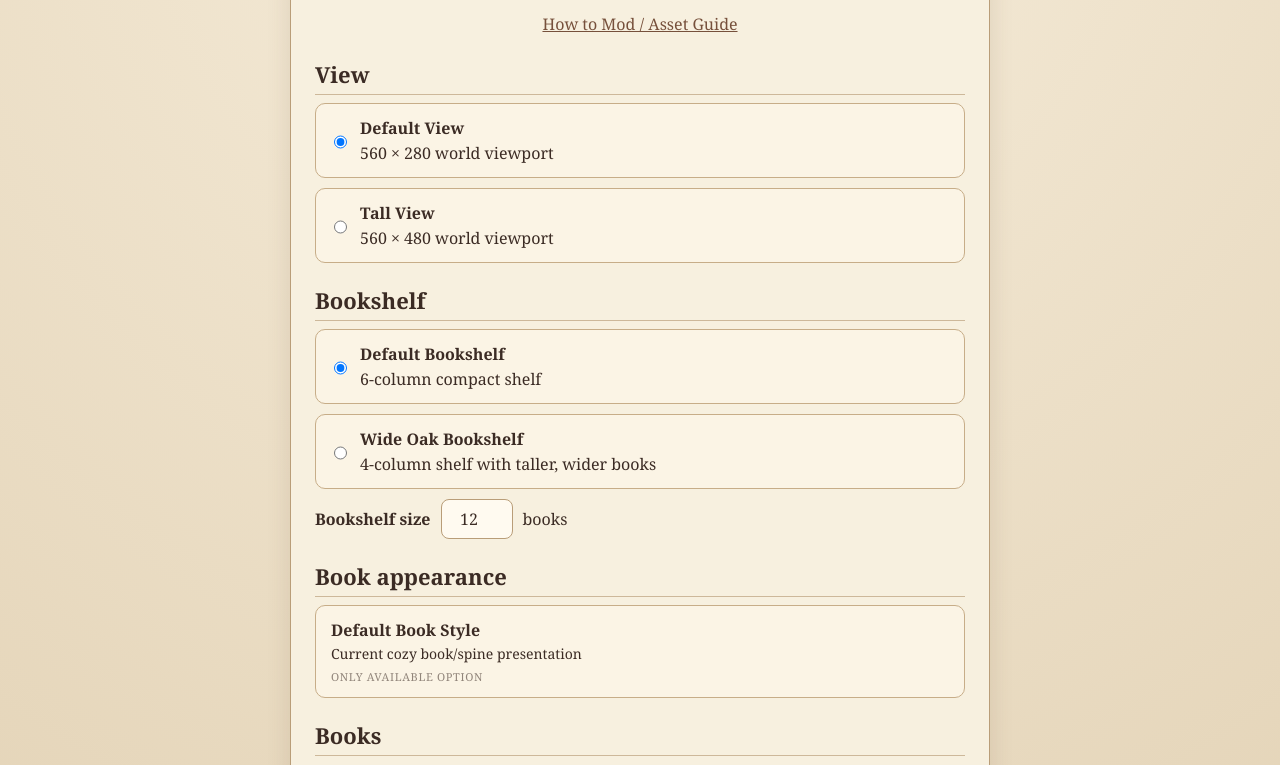
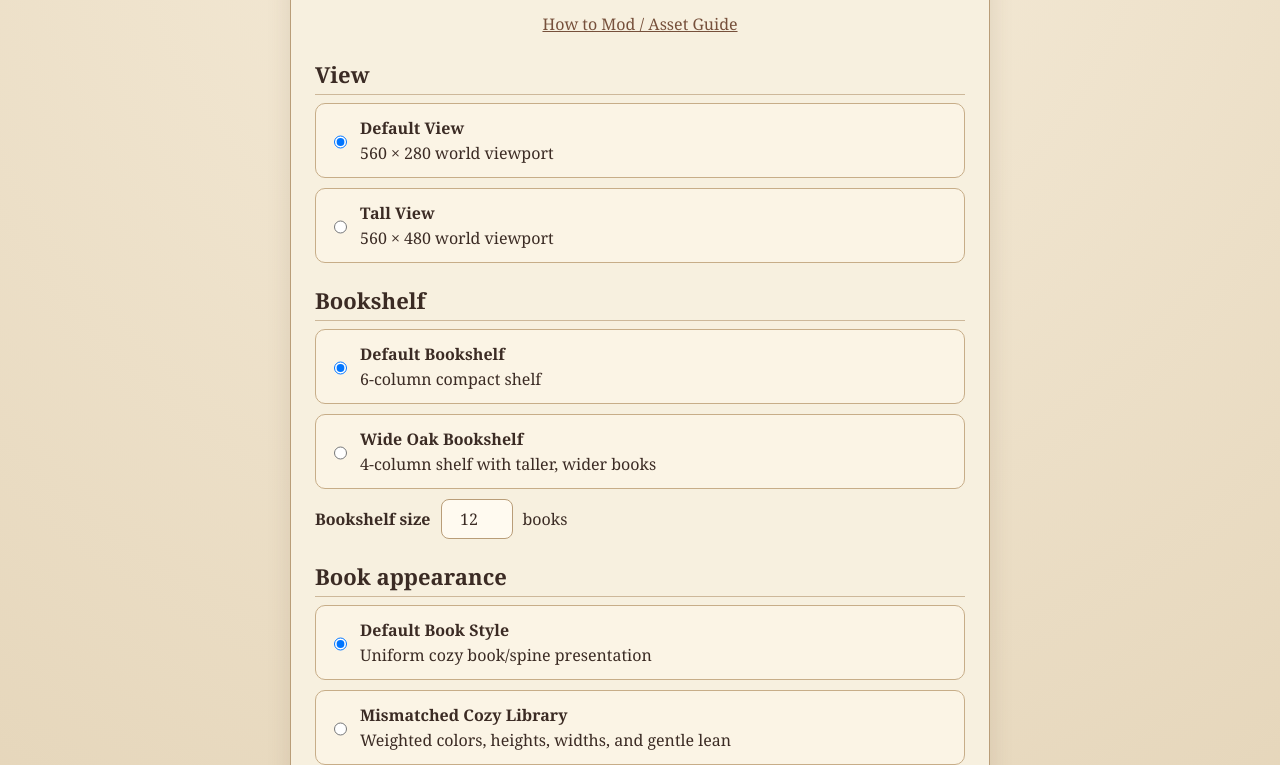
Before and after one commit to jmbjr/cozy_library, a website: page index.html in a window 1280 px wide. Shown: the part 187-952 px from the top of the page. Drawn offline with Linux system fonts and the light colour scheme.

Commit message:
Add book style selector

```diff
--- a/index.html
+++ b/index.html
@@ -1,10 +1,10 @@
-<!doctype html><html lang="en"><head><meta charset="utf-8"><meta name="viewport" content="width=device-width,initial-scale=1"><title>Cozy Library</title><link rel="stylesheet" href="style.css?v=8"></head><body><main>
+<!doctype html><html lang="en"><head><meta charset="utf-8"><meta name="viewport" content="width=device-width,initial-scale=1"><title>Cozy Library</title><link rel="stylesheet" href="style.css?v=9"></head><body><main>
 <section id="setup" class="setup"><h1>Cozy Library</h1><p>Build a game from independent asset types.</p><p class="mod-link"><a href="modding.html">How to Mod / Asset Guide</a></p><div class="asset-config">
 <section class="asset-category"><h2>View</h2><div class="view-options shelf-options"><label><input type="radio" name="view" value="default" checked><strong>Default View</strong><span>560 × 280 world viewport</span></label><label><input type="radio" name="view" value="tall"><strong>Tall View</strong><span>560 × 480 world viewport</span></label></div></section>
 <section class="asset-category"><h2>Bookshelf</h2><div class="shelf-options"><label><input type="radio" name="shelf" value="default" checked><strong>Default Bookshelf</strong><span>6-column compact shelf</span></label><label><input type="radio" name="shelf" value="wide"><strong>Wide Oak Bookshelf</strong><span>4-column shelf with taller, wider books</span></label></div><div class="shelf-size"><label for="shelf-capacity"><strong>Bookshelf size</strong></label><input id="shelf-capacity" type="number" min="1" max="48" value="12"><span>books</span></div></section>
-<section class="asset-category"><h2>Book appearance</h2><div class="asset-choice single"><strong>Default Book Style</strong><span>Current cozy book/spine presentation</span></div></section>
+<section class="asset-category"><h2>Book appearance</h2><div class="book-style-options shelf-options"><label><input type="radio" name="bookStyle" value="default" checked><strong>Default Book Style</strong><span>Uniform cozy book/spine presentation</span></label><label><input type="radio" name="bookStyle" value="mismatched"><strong>Mismatched Cozy Library</strong><span>Weighted colors, heights, widths, and gentle lean</span></label></div></section>
 <section class="asset-category"><h2>Books</h2><p class="category-help">Book sets contain only books. Dependencies are shown below each set.</p><div class="book-set-options"><label><input type="checkbox" value="valley" checked><strong>Starter Valley Books</strong><span>12 books · requires Starter Valley Objects</span></label><label><input type="checkbox" value="tidepool"><strong>Tidepool Books</strong><span>12 books · requires Tidepool Objects</span></label></div></section>
 <section class="asset-category"><h2>World objects</h2><p class="category-help">Object sets exist independently and may be enabled even when no selected book references them.</p><div class="world-set-options"><label><input type="checkbox" value="valley" checked><strong>Starter Valley Objects</strong><span>11 fact-driven objects</span></label><label><input type="checkbox" value="tidepool"><strong>Tidepool Objects</strong><span>12 fact-driven objects</span></label><label><input type="checkbox" value="expandedValley"><strong>Expanded Valley</strong><span>Extends Starter Valley Objects with weighted graphic variants</span></label></div></section>
 <section class="asset-category"><h2>Bundles</h2><p class="category-help">Convenience presets only. A bundle selects assets from the categories above; it is not an asset type itself.</p><div class="bundle-buttons"><button type="button" data-bundle="valley">Apply Starter Valley Bundle</button><button type="button" data-bundle="expandedValley">Apply Expanded Valley Bundle</button><button type="button" data-bundle="tidepool">Apply Tidepool Bundle</button></div></section>
 </div><button id="start">Start Game</button><p id="setup-error"></p></section>
-<div id="game" hidden><header><h1>Cozy Library</h1><p id="pack-label"></p><button id="reselect">Reset &amp; Choose Assets</button></header><section class="room"><div class="library"><h2>Your Shelf <span id="progress"></span></h2><div id="shelf" class="shelf"></div></div><div class="window-wrap"><h2>The World Outside</h2><div id="window" class="window"><div id="world" class="world"></div><div class="haze">?</div></div><p id="world-note"></p></div></section><section class="incoming"><h2>Books That Have Found Their Way Here</h2><p>Choose by title. One rejected book will linger; another may vanish for now.</p><div id="offers" class="offers"></div></section></div><dialog id="book-dialog"><div id="dialog-content"></div><button id="close-dialog">Close</button></dialog></main><script src="assets/catalog.js?v=8"></script><script src="app.js?v=8"></script></body></html>
+<div id="game" hidden><header><h1>Cozy Library</h1><p id="pack-label"></p><button id="reselect">Reset &amp; Choose Assets</button></header><section class="room"><div class="library"><h2>Your Shelf <span id="progress"></span></h2><div id="shelf" class="shelf"></div></div><div class="window-wrap"><h2>The World Outside</h2><div id="window" class="window"><div id="world" class="world"></div><div class="haze">?</div></div><p id="world-note"></p></div></section><section class="incoming"><h2>Books That Have Found Their Way Here</h2><p>Choose by title. One rejected book will linger; another may vanish for now.</p><div id="offers" class="offers"></div></section></div><dialog id="book-dialog"><div id="dialog-content"></div><button id="close-dialog">Close</button></dialog></main><script src="assets/catalog.js?v=9"></script><script src="app.js?v=9"></script></body></html>
```
